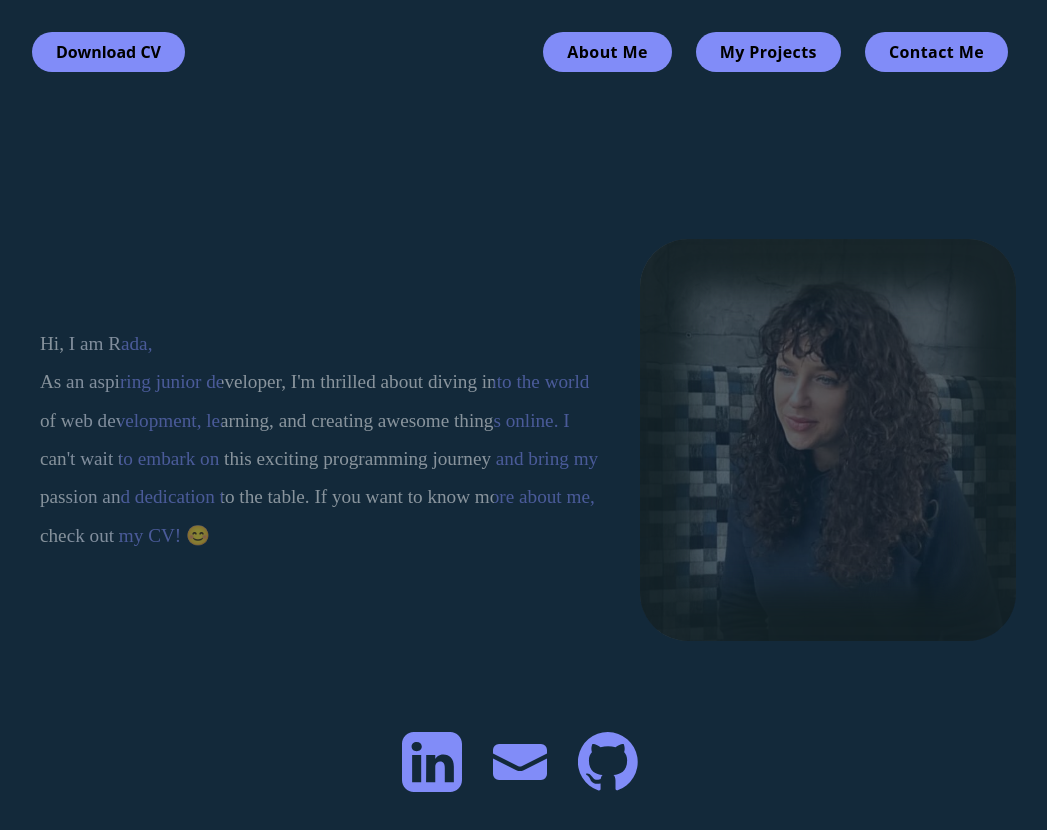
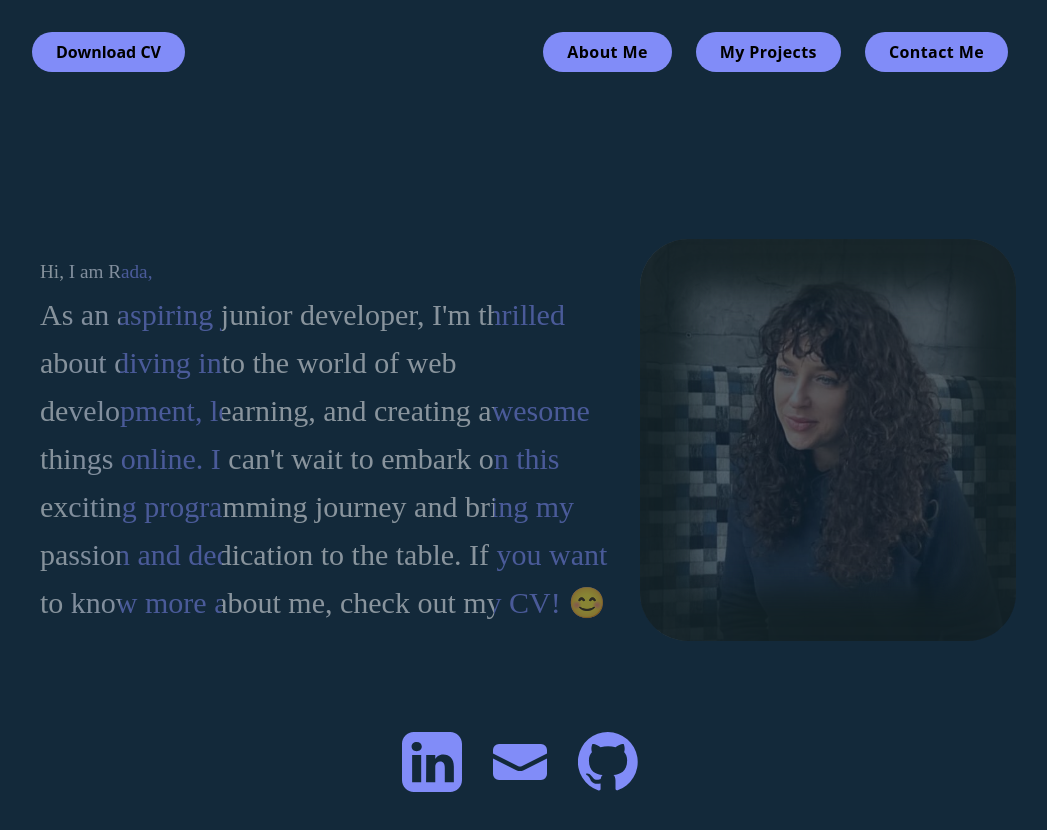
Before and after one commit to rada-ii/Portfolio-app-next.js-tailwindcss-typescript, a Next.js app: page / in a window 1280 px wide. Shown: the top 830 px of the page, without its empty margins (120-1167 px from the left). Built offline with nearby package versions, Linux system fonts and the light colour scheme.

Commit message:
corrections

```diff
--- a/src/app/globals.css
+++ b/src/app/globals.css
@@ -379,3 +379,7 @@ header {
 .book:last-child {
   padding: 0 !important;
 }
+
+.me {
+  line-height: 3rem !important;
+}
--- a/src/app/page.tsx
+++ b/src/app/page.tsx
@@ -19,7 +19,7 @@ const AboutMe: React.FC = () => {
         <div className="textContainer  md:text-[10px]  lg:text-[13px]  xl:text-2xl xl:leading-8 2xl:text-3xl">
           <div className="text  opacity-50 sm:leading-loose">
             <h2 className="gradient">{aboutData.title}</h2>
-            <p className="gradient">
+            <p className="gradient text-3xl me">
               {aboutData.body} <span className="no">😊</span>
             </p>
           </div>
```
